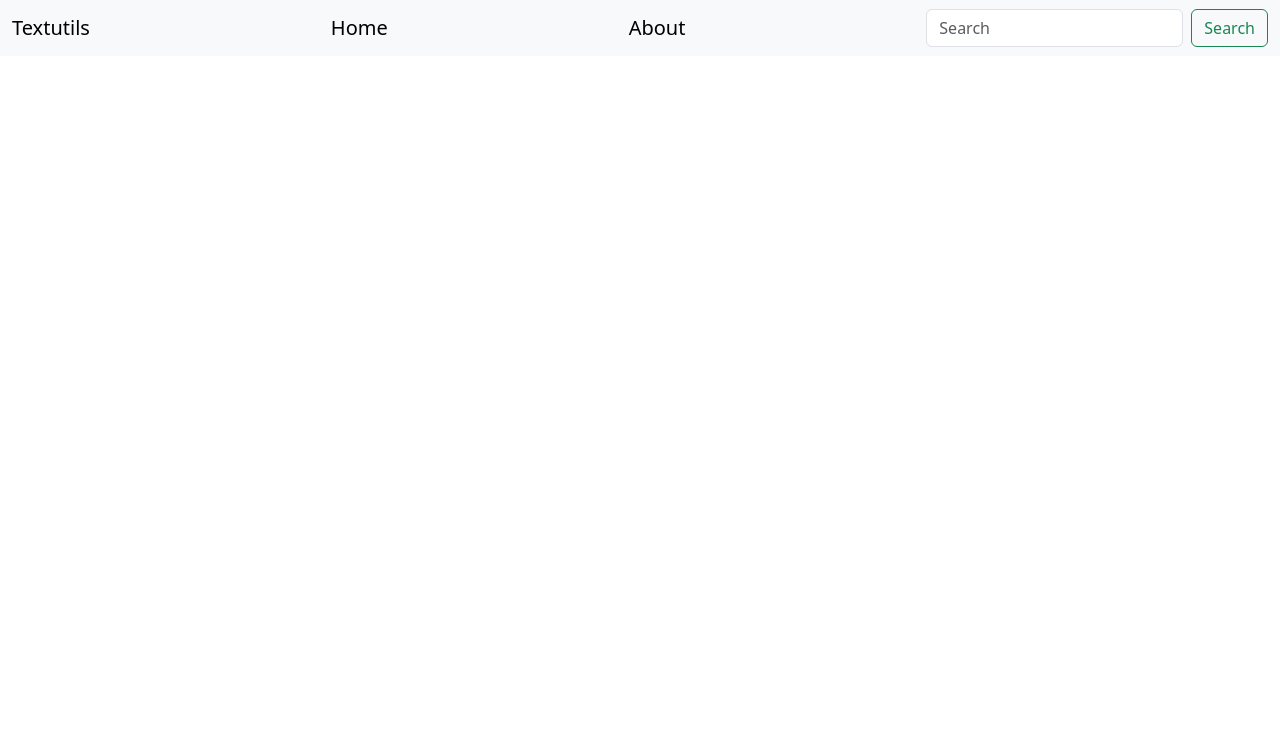
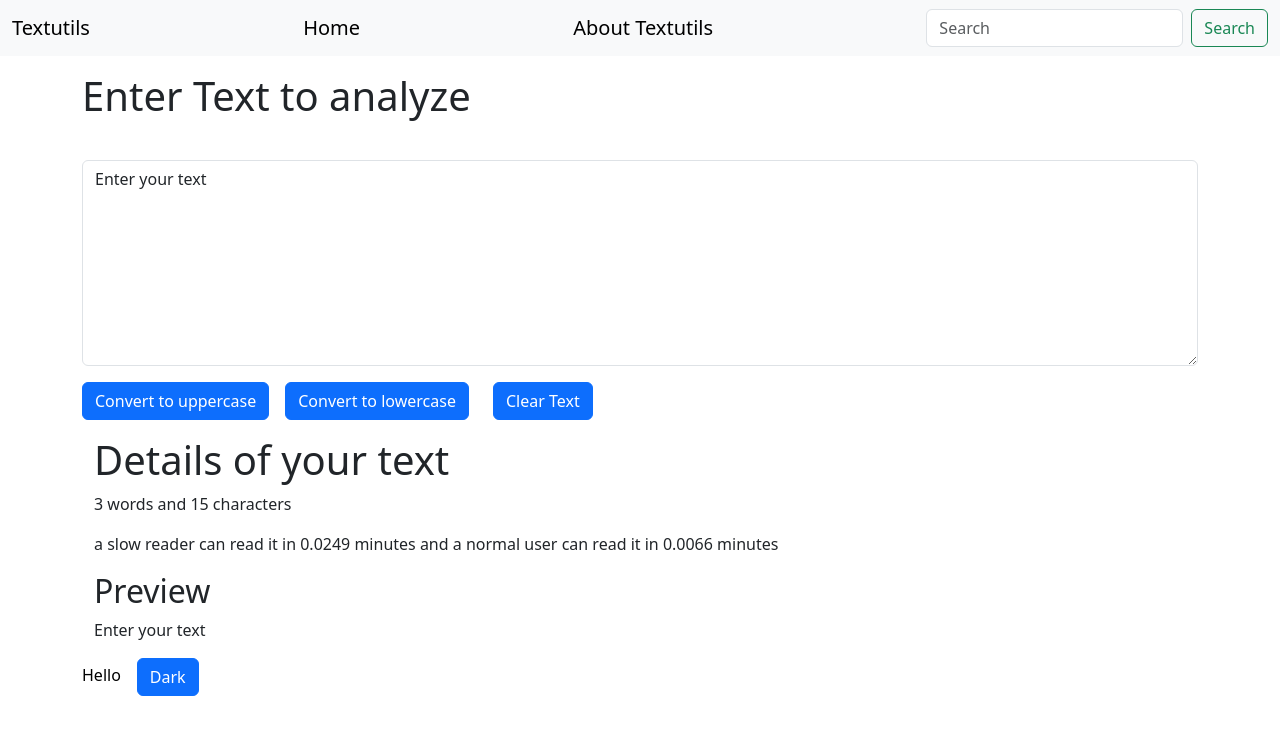
Before and after one commit to Harsh-dot08/myapp, a React (Create React App) app: page / in a window 1280 px wide. Shown: the top 734 px of the page. Built offline with nearby package versions, Linux system fonts and the light colour scheme.

Commit message:
State hook

```diff
--- a/package.json
+++ b/package.json
@@ -7,6 +7,7 @@
     "@testing-library/react": "^13.4.0",
     "@testing-library/user-event": "^13.5.0",
     "bootstrap": "^5.3.3",
+    "node": "^20.15.0",
     "react": "^18.3.1",
     "react-dom": "^18.3.1",
     "react-scripts": "5.0.1",
--- a/src/App.js
+++ b/src/App.js
@@ -1,21 +1,20 @@
 import logo from './logo.svg';
 import './App.css';
 import "../node_modules/bootstrap/dist/css/bootstrap.min.css"
+import Navbar from './Components/Navbar';
+import Textform from './Components/Textform';
+import About from './Components/About';
 
 function App() {
   return (
     <>
-    <nav class="navbar bg-body-tertiary">
-  <div class="container-fluid">
-    <a class="navbar-brand">Textutils</a>
-    <a class="navbar-brand">Home</a>
-    <a class="navbar-brand">About</a>
-    <form class="d-flex" role="search">
-      <input class="form-control me-2" type="search" placeholder="Search" aria-label="Search"/>
-      <button class="btn btn-outline-success" type="submit">Search</button>
-    </form>
-  </div>
-</nav>
+    {/*<Navbar name="Textutils" home="Home" about="About Textutils"/>*/}
+    <Navbar name="Textutils" home="Home" about="About Textutils"/>
+    <div className="container my-3">
+    <Textform heading="Enter Text to analyze"></Textform>
+    </div>
+    <About></About>
+
     </>
   );
 }
--- /dev/null
+++ b/src/Components/About.js
@@ -0,0 +1,30 @@
+import React,{useState} from 'react'
+
+export default function About() {
+    const [mystyle,uy]=useState({
+        backgroundColor :"white",
+        color : "black"
+    })
+    const [my,u]=useState("Dark")
+    const toogle=()=>{
+        if(mystyle.color==="black"){
+            uy({
+                backgroundColor:"black",
+                color:"white"
+            })
+            u("Light")
+        }else{
+            uy({
+                backgroundColor:"white",
+                color:"black"
+            })
+            u("Dark")
+        }
+    }
+  return (
+    <div className='container' style={mystyle}>
+      Hello
+      <button className="btn btn-primary mx-3" onClick={toogle}>{my}</button>
+    </div>
+  )
+}
--- /dev/null
+++ b/src/Components/Navbar.js
@@ -0,0 +1,27 @@
+import React from 'react'
+import PropTypes from 'prop-types'
+import "../../node_modules/bootstrap/dist/css/bootstrap.min.css"
+export default function Navbar(props) {
+  return (
+    <>
+    <nav className="navbar bg-body-tertiary">
+  <div className="container-fluid">
+    <a className="navbar-brand" href='/'>{props.name}</a>
+    <a className="navbar-brand">{props.home}</a>
+    <a className="navbar-brand">{props.about}</a>
+    <form className="d-flex" role="search">
+      <input className="form-control me-2" type="search" placeholder="Search" aria-label="Search"/>
+      <button className="btn btn-outline-success" type="submit">Search</button>
+    </form>
+  </div>
+</nav>
+    </>
+  )
+}
+Navbar.propTypes = {
+    name: PropTypes.string
+    /*isRequired to compoulsory a element*/
+  };
+/*Navbar.defaultProps = {
+    name:'Stranger'
+  };*/
--- /dev/null
+++ b/src/Components/Textform.js
@@ -0,0 +1,60 @@
+import React, { useState } from "react";
+export default function Textform(props) {
+  const [text, setext] = useState("Enter your text");
+  const handlechange = (event) => {
+    setext(event.target.value);
+  };
+  const clicked = () => {
+    setext("");
+  };
+  const btnclick1 = () => {
+    setext(text.toUpperCase());
+  };
+  const btnclick2 = () => {
+    setext(text.toLowerCase());
+  };
+  const btnclick3 = () => {
+    setext("");
+  };
+  return (
+    <>
+      <h1>{props.heading}</h1>
+      <div className="my-3">
+        <label
+          htmlFor="exampleFormControlTextarea1"
+          className="form-label"
+        ></label>
+        <textarea
+          className="form-control"
+          id="exampleFormControlTextarea1"
+          rows="8"
+          value={text}
+          onChange={handlechange}
+          onClick={clicked}
+        ></textarea>
+      </div>
+      <button className="btn btn-primary" onClick={btnclick1}>
+        Convert to uppercase
+      </button>
+      <button className="btn btn-primary mx-3" onClick={btnclick2}>
+        Convert to lowercase
+      </button>
+      <button className="btn btn-primary mx-2" onClick={btnclick3}>
+        Clear Text
+      </button>
+      <div className="container my-3">
+        <h1>Details of your text</h1>
+        <p>
+          {text.split(" ").length} words and {text.length} characters
+        </p>
+        <p>
+          a slow reader can read it in {text.split(" ").length * 0.0083} minutes
+          and a normal user can read it in {text.split(" ").length * 0.0022}{" "}
+          minutes
+        </p>
+        <h2>Preview</h2>
+        <p>{text}</p>
+      </div>
+    </>
+  );
+}
```
Also changed, not shown: 1 other file (tests, documents, lock files or other folders).
